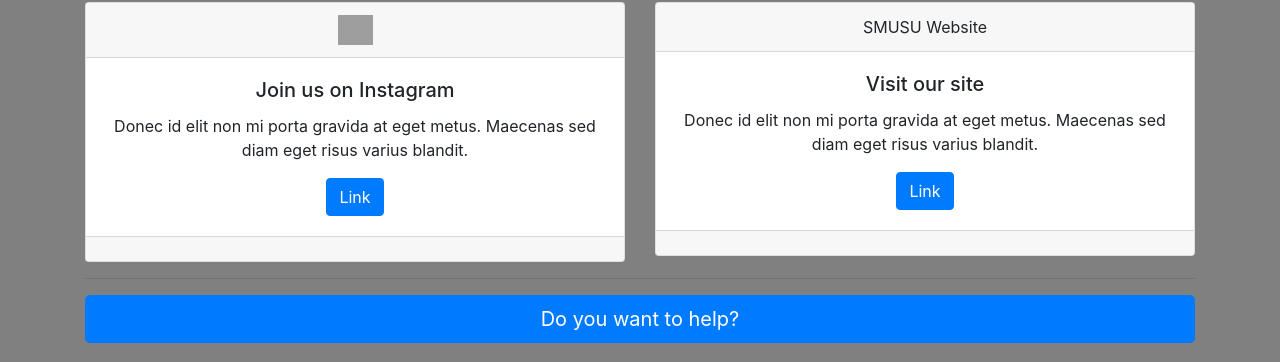
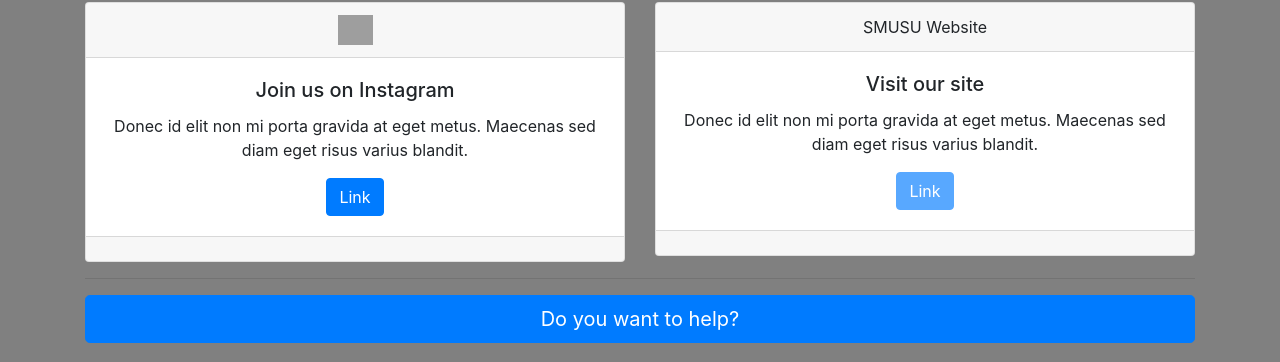
Before and after one commit to gbognon25/Web-Server-Backup, a Django app: page /AboutPage/ in a window 1280 px wide. Shown: the part 1197-1559 px from the top of the page. Run offline with Django 3.2, Linux system fonts and the light colour scheme; some libraries are stand-ins or nearby versions; some web fonts are replaced; grey boxes are pictures that could not be loaded.

Commit message:
second commit 3

```diff
--- a/SMUSU_Project/landingpage/templates/landingpage/About.html
+++ b/SMUSU_Project/landingpage/templates/landingpage/About.html
@@ -132,7 +132,7 @@
         <div class="card-body">
           <h5 class="card-title">Visit our site</h5>
           <p class="card-text">Donec id elit non mi porta gravida at eget metus. Maecenas sed diam eget risus varius blandit.</p>
-          <a href="#" class="btn btn-primary">Link</a>
+          <a href="#" class="btn btn-primary disabled" >Link</a>
         </div>
         <div class="card-footer text-muted">
           <!-- 2 days ago -->
```
